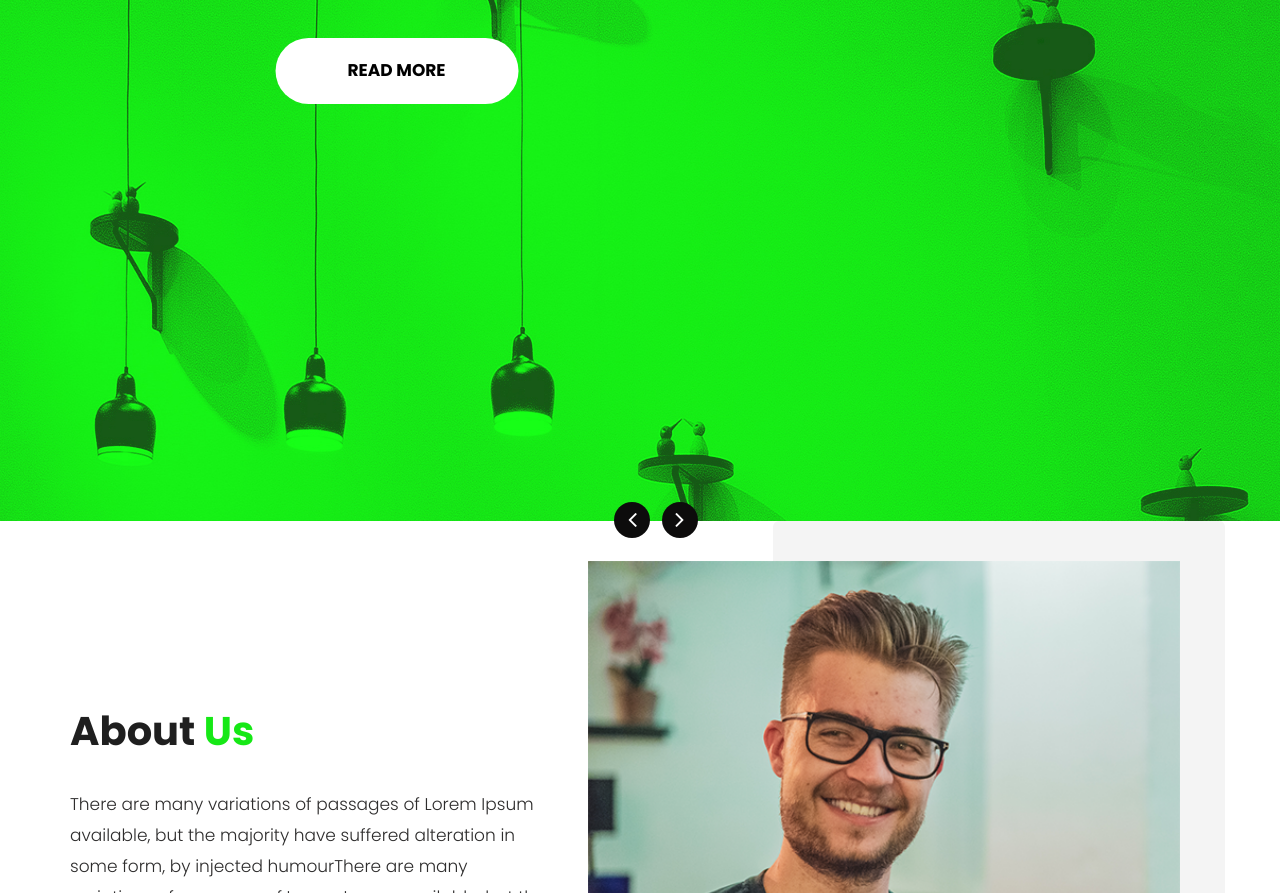
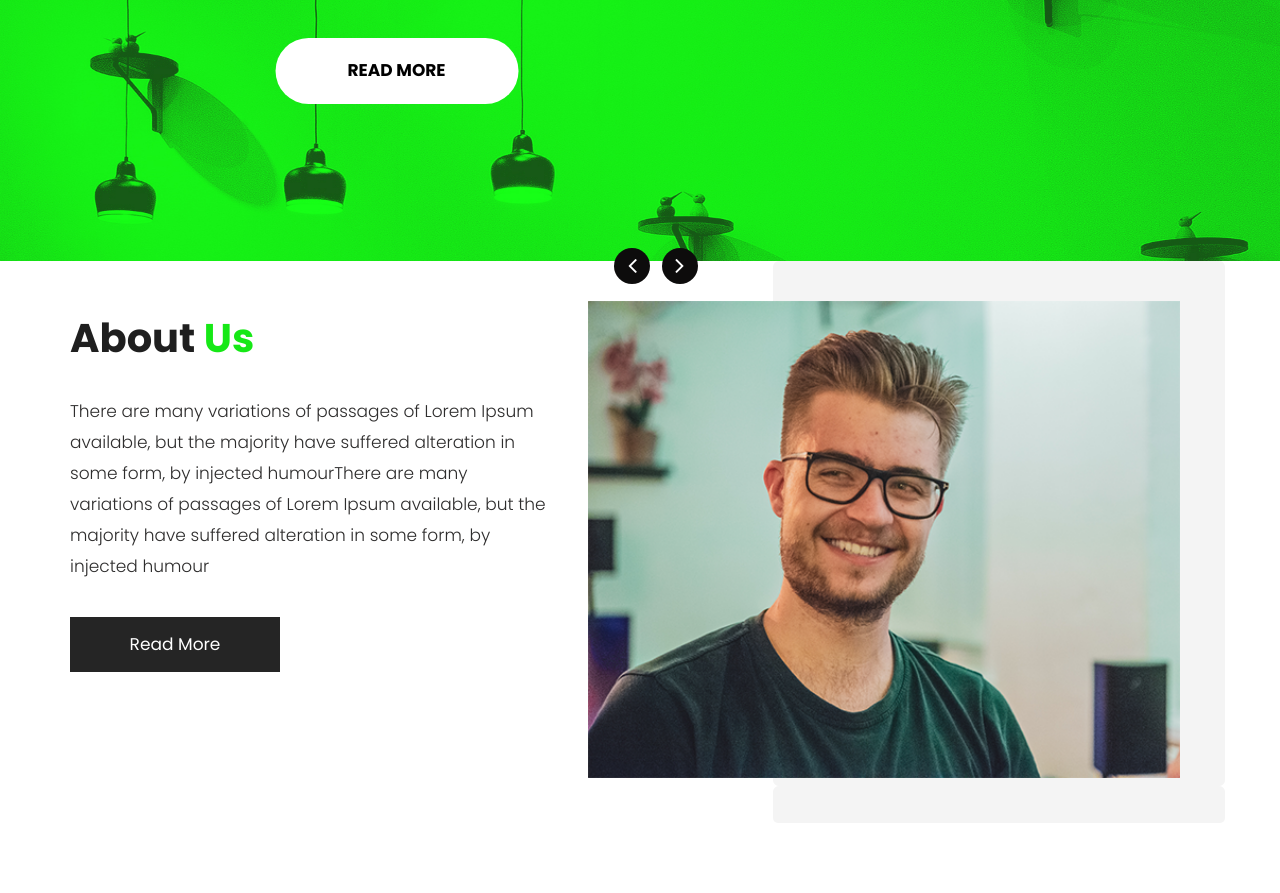
Before and after one commit to Oriailigo/plantilla-web, a plain HTML site: page index.html in a window 1280 px wide. Shown: the part 411-1304 px from the top of the page. Drawn offline with nearby package versions, Linux system fonts and the light colour scheme; a web font is replaced by a local one.

Commit message:
banner listo

```diff
--- a/css/style.css
+++ b/css/style.css
@@ -308,7 +308,7 @@ button {
      background-size: 100% 100%;
      background-position: center;
      background-repeat: no-repeat;
-     min-height: 804px;
+     min-height: 544px;
      padding-top: 5%;
 }
 
@@ -462,7 +462,7 @@ button {
 
 .about .titlepage {
      text-align: left;
-     margin-top: 41%;
+     margin-top: 12%;
      padding-bottom: 0;
      margin-right: -20px;
 }
```
